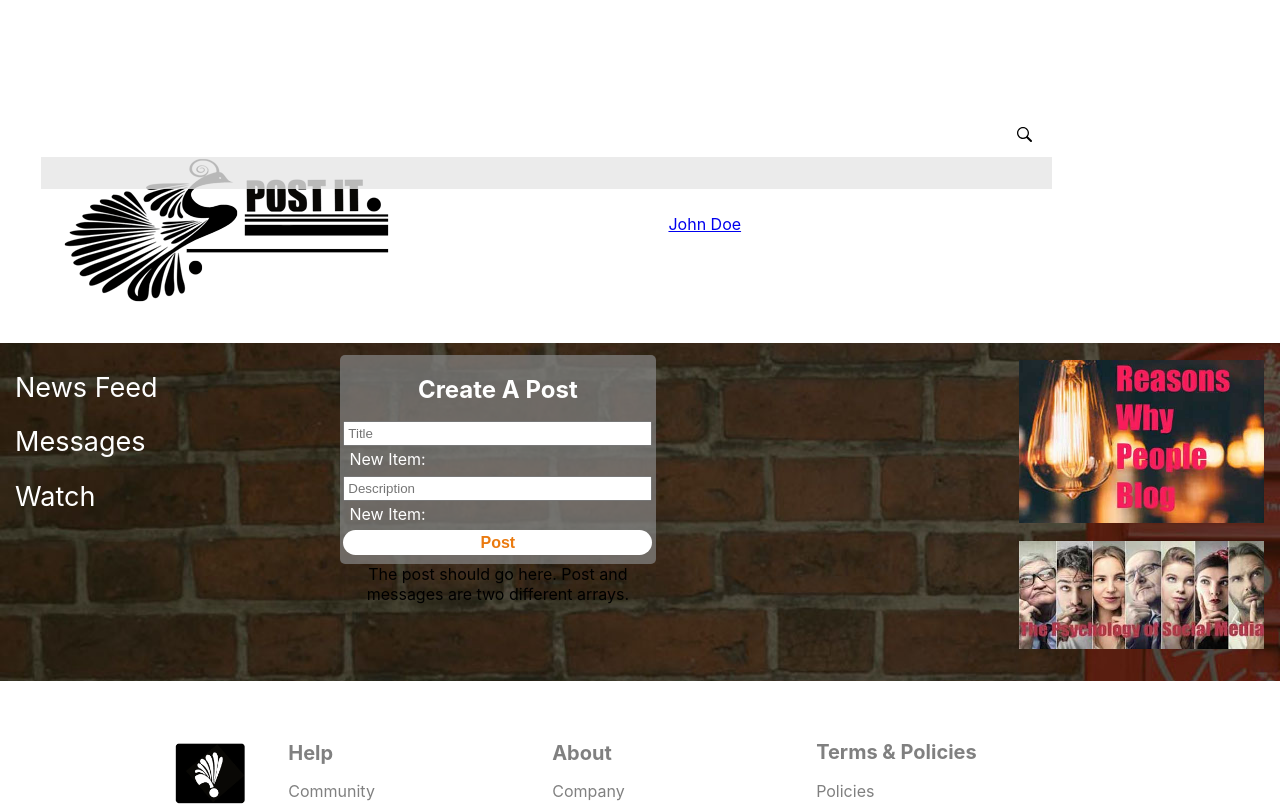
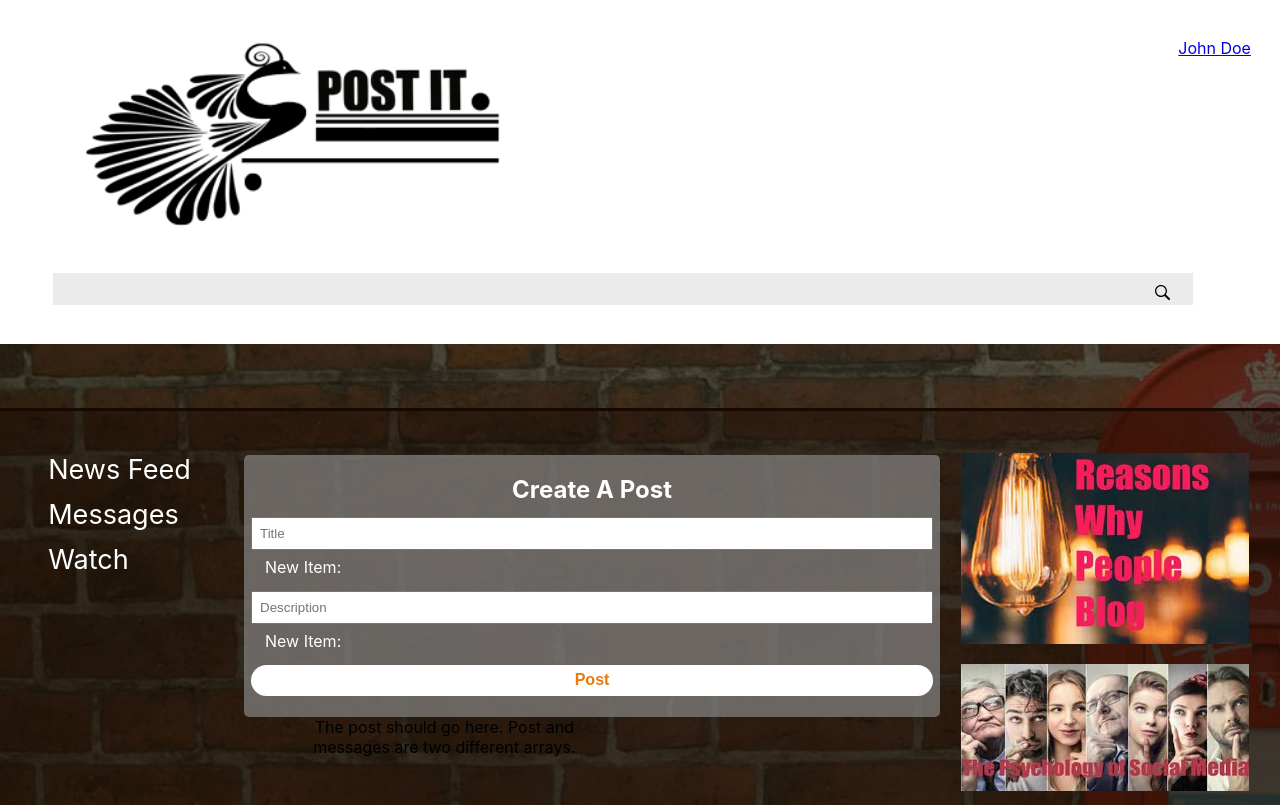
Before and after one commit to jenPlaza/postit, a React (Create React App) app in the folder my-app/: page / in a window 1280 px wide. Shown: the top 805 px of the page. Built offline with nearby package versions, Linux system fonts and the light colour scheme.

Commit message:
cleaned up css modules

```diff
--- a/my-app/src/App.js
+++ b/my-app/src/App.js
@@ -24,18 +24,18 @@ class App extends React.Component {
 		<Router>
 			<div style={styles.container}>
 				<Row style={styles.headerRow}>
-					<Col xs={12} >
+					<Col>
 						<Header />
 					</Col>
 				</Row>
 				<Row style={styles.nav}>
-					<Col xs={3} >
+					<Col xs={12} lg={2.5}>
 						<SideBarLeft />
 					</Col>
-					<Col xs={6} >
+					<Col xs={6.4} lg={6}>
 						<Routes />
 					</Col>
-					<Col xs={3} >
+					<Col xs={12} lg={3.5}>
 						<SideBarRight />
 					</Col>
 				</Row>
@@ -57,19 +57,11 @@ const styles ={
 		overflow:'hidden',
 	},
 	headerRow:{
-		padding:'2%',
+		padding:'3%',
 		backgroundColor:'white',
-		marginTop:'0',
 		width:'100%',
 	},
-	searchRow:{
-	paddingLeft:'2%',
-	paddingRight:'2%',
-	paddingBottom:'2%',
-	backgroundColor:'white',
-	justifyContent:'center',
-	},
-	bodyRow:{
+	nav:{
 		marginTop:'5%',
 		marginBottom:'3%',
 		paddingTop:'2%',
@@ -77,61 +69,9 @@ const styles ={
 		textAlign:'center',
 		backgroundColor:'rgba(24, 8, 0, 0.4)',
 		border:'3px solid rgba(24, 8, 0)',
-	},
-	mainRow:{
-		marginTop:'3%',
-		marginBottom:'3%',
-		paddingTop:'2%',
-		paddingBottom:'3%',
-		textAlign:'center',
-		backgroundColor:'rgba(24, 8, 0, 0.4)',
-		border:'3px solid rgba(24, 8, 0)',
+
 	},
 	footerRow:{
 		backgroundColor:'white',
 	},
-	col:{
-		height:'auto',
-		padding:'1%',
-	},
-	logo:{
-		float:'left',
-		marginTop:'0%',
-	},
-	avatar:{
-		float:'right',
-		marginRight:'3%',
-	},
-	p:{
-		display:'none',
-	},
-	search:{
-		height:'32px',
-		backgroundColor:'rgba(231, 231, 231, 0.8)',
-		marginTop:'13%',
-	},
-	searchL:{
-	color:'grey',
-	listStyleType:'none',
-	marginTop:'3%',
-	},
-	goS:{
-		float:'right',
-		marginTop:'-3%',
-		marginRight:'2%',
-	},
-		divSBLeft:{
-		height:'100%',
-		border:'3px solid rgba(135, 135, 135)',
-		borderRadius:'5px',
-	},
-		divform:{
-		height:'auto',
-		backgroundColor:'rgba(135, 135, 135, 0.6)',
-	},
-		divSBRight:{
-		height:'100%',
-		border:'3px solid rgba(135, 135, 135)',
-		borderRadius:'5px',
-	},
 }
--- a/my-app/src/components/Routes.js
+++ b/my-app/src/components/Routes.js
@@ -30,8 +30,7 @@ export default Routes
 
 const styles ={
 	container:{
-		width:'90%',
-		padding:'2%',
-		textAlign:'center',
+		paddingRight:'3%',
+		marginTop:'3%',
 	},
 }
--- a/my-app/src/components/header/Header.js
+++ b/my-app/src/components/header/Header.js
@@ -1,14 +1,11 @@
 // JavaScript Document
 import React from 'react';
-//import Profile from '../profile/Profile';
-//import SearchInput from '../search/SearchInput';
-//import Search from './components/search/Search';
 
 //React Router
 import{ NavLink } from 'react-router-dom'
 
 //grid system
-import { Col } from 'react-grid-system';
+import { Row, Col } from 'react-grid-system';
 
 //Images & Icons
 import logo from '../../images/postIt.png';
@@ -19,11 +16,15 @@ import {GoSearch} from 'react-icons/go';
 const Header = props => {
 	return(
 		<header>
+			<section>
+				<NavLink style={styles.nav} to="/Account">John Doe</NavLink>
+
 			{/* <Profile /> */}
-			<Col xs={10} md={6} lg={2} style={styles.logo}>
+				<Row>
+			<Col xs={6} md={4} lg={3} style={styles.col}>
 				<img style={styles.logo} src={logo} alt="Logo icon"/>
 			</Col>
-				<Col xs={12} md={6} lg={10}>
+				<Col xs={12}>
 					<form style={styles.search}>
 						{/* <SearchInput placeholder="Search..." searchInfo={this.searchInfo} /> */}
 						<GoSearch style={styles.goS}/>
@@ -32,8 +33,7 @@ const Header = props => {
 						</ul> */}
 					</form>
 				</Col>
-			<section style={styles.container}>
-				<NavLink style={styles.nav} to="/Account">John Doe</NavLink>
+		</Row>
 			</section>
 		</header>
 
@@ -42,46 +42,28 @@ const Header = props => {
 export default Header
 
 const styles ={
-	container:{
-		width:'90%',
-		padding:'2%',
-		textAlign:'center',
-	},
-	searchRow:{
-	paddingLeft:'2%',
-	paddingRight:'2%',
-	paddingBottom:'2%',
-	backgroundColor:'white',
-	justifyContent:'center',
-	},
-	col:{
-		height:'auto',
-		padding:'1%',
+		nav:{
+		float:'right',
+		marginRight:'3%',
 	},
 	logo:{
 		float:'left',
-		marginTop:'0%',
+		padding:'1%',
+		width:'200%',
 	},
-	avatar:{
-		float:'right',
-		marginRight:'3%',
-	},
-	p:{
-		display:'none',
+	col:{
+		marginBottom:'5%',
 	},
 	search:{
 		height:'32px',
 		backgroundColor:'rgba(231, 231, 231, 0.8)',
-		marginTop:'13%',
-	},
-	searchL:{
-	color:'grey',
-	listStyleType:'none',
-	marginTop:'3%',
+		bottom:'0%',
+		position:'absolute',
+		width:'100%',
 	},
 	goS:{
 		float:'right',
-		marginTop:'-3%',
+		marginTop:'1%',
 		marginRight:'2%',
 	}
 }
--- a/my-app/src/components/myForm/MyForm.js
+++ b/my-app/src/components/myForm/MyForm.js
@@ -24,12 +24,13 @@ export default MyForm;
 
 const styles ={
 	myform:{
-
 		backgroundColor:'rgba(135, 135, 135, 0.7)',
 		color:'white',
 		display:'flex',
 		flexDirection:'column',
 		borderRadius:'5px',
+		width:'205%',
+		marginLeft:'-9%',
 	},
 	input:{
 		padding:'1%',
@@ -41,5 +42,5 @@ const styles ={
 		margin:'3%',
 		marginTop:'0%',
 		color:'white',
-	}
+	},
 }
--- a/my-app/src/components/sidebarleft/SideBarLeft.js
+++ b/my-app/src/components/sidebarleft/SideBarLeft.js
@@ -10,9 +10,9 @@ import {NavLink} from 'react-router-dom';
 class SideBarLeft extends React.Component {
 	render() {
 		return (
-		<Container style={styles.btn}>
+		<Container style={styles.container}>
 			<Row>
-				<Col md={12}>
+				<Col md={12} style={styles.btn}>
 					<NavLink style={styles.btn} to="/NewsFeed">News Feed</NavLink>
 					<NavLink style={styles.btn} to="/Messages">Messages</NavLink>
 					<NavLink style={styles.btn} to="/Watch">Watch</NavLink>
@@ -26,6 +26,9 @@ class SideBarLeft extends React.Component {
 export default SideBarLeft;
 
 const styles ={
+	container:{
+		width:'75%',
+	},
 	btn:{
 		display:'block',
 		backgroundColor:'rgba(135, 135, 135, 0)',
--- a/my-app/src/components/sidebarright/SideBarRight.js
+++ b/my-app/src/components/sidebarright/SideBarRight.js
@@ -8,7 +8,7 @@ import socialMedia from '../../images/socialMedia.jpg'
 class SideBarRight extends React.Component {
   render() {
     return (
-      <section>
+      <section style={styles.container}>
 		<ul>
 		<li style={styles.li}><button href="#" style={styles.btn}><img src={whyBlog} alt="img of a light bulb with red font" className="App-div" style={styles.img}/></button></li>
 
@@ -23,6 +23,9 @@ class SideBarRight extends React.Component {
 export default SideBarRight;
 
 const styles ={
+	container:{
+		width:'97%',
+	},
 	li:{
 	display:'block',
 		listStyleType:'none',
```
